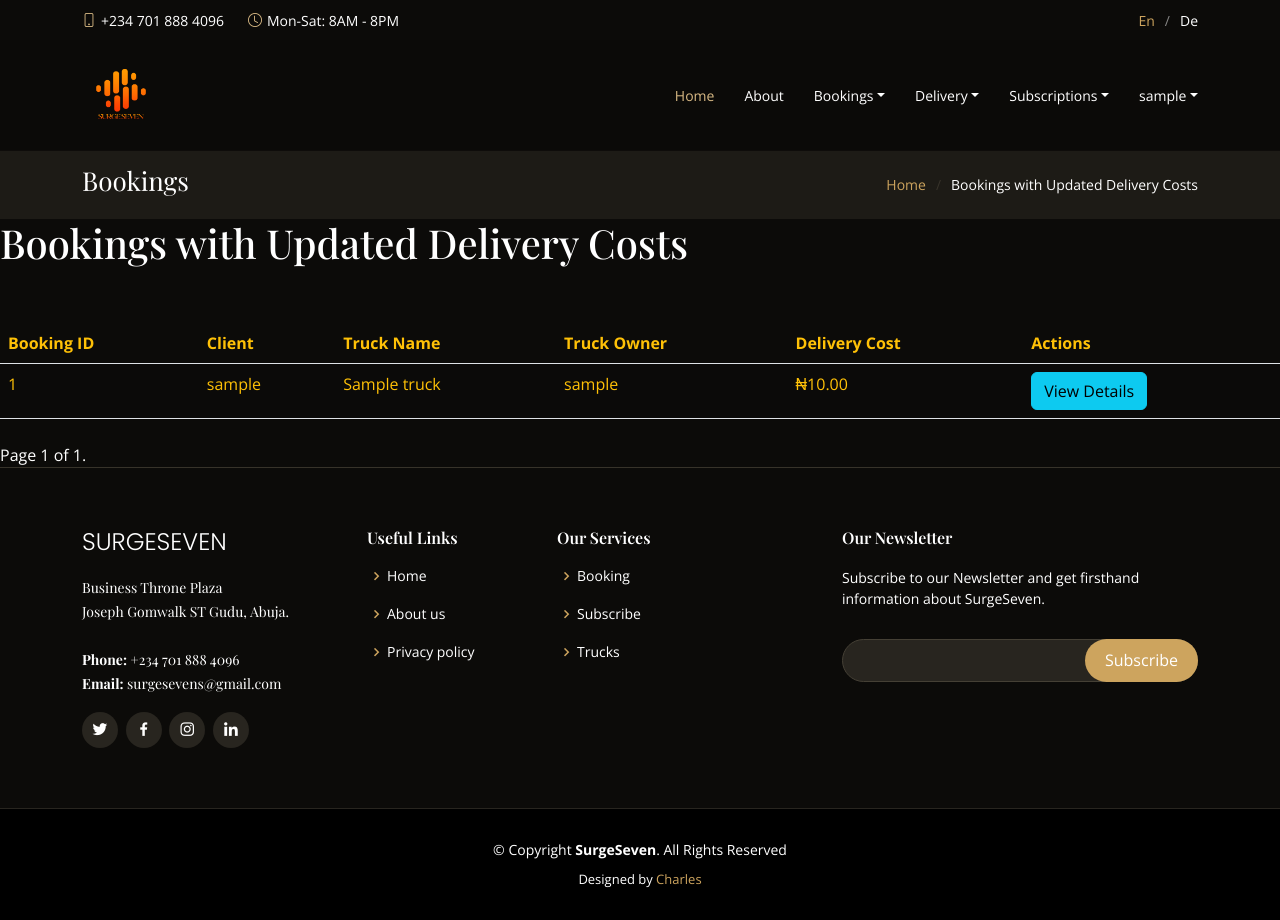
After one commit to Burger-karl/SurgeSeven, a Django app: page /booking/bookings/updated-cost/ in a window 1280 px wide. The commit adds this page. Run offline with Django 5.2, Linux system fonts and the light colour scheme; a user stored in the database is signed in; tables that the repository leaves empty hold one stand-in row (values such as "Sample post"); some libraries are stand-ins or nearby versions; some web fonts are replaced.

Commit message:
admin changes made

```diff
--- a/booking/urls.py
+++ b/booking/urls.py
@@ -2,7 +2,7 @@ from django.urls import path
 from .views import (
     TruckCreateView, TruckListView, BookingCreateView, BookingListView, AvailableTruckListView,
     GenerateReceiptView,
-    AdminTruckListView, AdminTruckDetailView, BookingUpdateDeliveryCostView
+    AdminTruckListView, AdminTruckDetailView, BookingUpdateDeliveryCostView, BookingWithUpdatedCostView
 )
 
 urlpatterns = [
@@ -19,4 +19,5 @@ urlpatterns = [
     path('admin/trucks/<int:pk>/', AdminTruckDetailView.as_view(), name='admin_truck_detail'),
     path('admin/bookings/', BookingUpdateDeliveryCostView.as_view(), name='admin-booking-list'),
     path('admin/bookings/update/<int:pk>/', BookingUpdateDeliveryCostView.as_view(), name='admin-update-delivery-cost'),
+    path('bookings/updated-cost/', BookingWithUpdatedCostView.as_view(), name='updated_cost_booking_list'),
 ]
--- a/booking/views.py
+++ b/booking/views.py
@@ -178,14 +178,117 @@ class AvailableTruckListView(ListView):
 
 # For AdminUser
 
+# from django.shortcuts import get_object_or_404, redirect, render
+# from django.contrib.auth.decorators import login_required, user_passes_test
+# from django.utils.decorators import method_decorator
+# from django.views.generic import ListView, View
+# from django.urls import reverse_lazy
+# from django.contrib import messages
+# from decimal import Decimal
+# from .models import Truck
+# from .forms import TruckApprovalForm
+
+# # Decorator to ensure user is superuser/admin
+# def admin_required(view_func):
+#     decorated_view_func = login_required(user_passes_test(lambda u: u.is_superuser)(view_func))
+#     return decorated_view_func
+
+# @method_decorator(admin_required, name='dispatch')
+# class AdminTruckListView(View):
+#     template_name = 'booking/admin_truck_list.html'
+#     success_url = reverse_lazy('admin_truck_list')
+
+#     def get(self, request):
+#         trucks = Truck.objects.filter(available=False)
+#         form = TruckApprovalForm()
+#         context = {
+#             'trucks': trucks,
+#             'form': form,
+#         }
+#         return render(request, self.template_name, context)
+
+#     def post(self, request):
+#         form = TruckApprovalForm(request.POST)
+#         if form.is_valid():
+#             truck_ids = form.cleaned_data.get('truck_ids')
+#             if truck_ids:
+#                 updated_count = Truck.objects.filter(id__in=truck_ids).update(available=True)
+#                 messages.success(request, f'{updated_count} truck(s) have been approved successfully.')
+#             else:
+#                 messages.warning(request, 'No trucks were selected for approval.')
+#         else:
+#             messages.error(request, 'Invalid form submission.')
+#         return redirect(self.success_url)
+
+# @method_decorator(admin_required, name='dispatch')
+# class AdminTruckDetailView(View):
+#     template_name = 'booking/admin_truck_detail.html'
+#     success_url = reverse_lazy('admin_truck_list')
+
+#     def get(self, request, pk):
+#         truck = get_object_or_404(Truck, pk=pk)
+#         context = {
+#             'truck': truck
+#         }
+#         return render(request, self.template_name, context)
+
+#     def post(self, request, pk):
+#         truck = get_object_or_404(Truck, pk=pk)
+#         action = request.POST.get('action')
+#         if action == 'approve':
+#             truck.available = True
+#             truck.save()
+#             messages.success(request, f'Truck "{truck.name}" has been approved.')
+#         elif action == 'reject':
+#             truck.delete()
+#             messages.success(request, f'Truck "{truck.name}" has been rejected and removed.')
+#         else:
+#             messages.error(request, 'Invalid action.')
+#         return redirect(self.success_url)
+
+
+# # Admin - Booking List and Update Delivery Cost View
+# @method_decorator([login_required, user_passes_test(lambda u: u.is_superuser)], name='dispatch')
+# class BookingUpdateDeliveryCostView(View):
+
+#     def get(self, request, pk=None):
+#         if pk:
+#             # Fetch the specific booking if pk is provided
+#             booking = get_object_or_404(Booking, pk=pk)
+#             return render(request, 'booking/update_delivery_cost.html', {'booking': booking})
+#         else:
+#             # Fetch all bookings to display in the list
+#             bookings = Booking.objects.all().select_related('truck', 'client', 'truck__owner')
+#             return render(request, 'booking/booking_list_admin.html', {'bookings': bookings})
+
+#     def post(self, request, pk):
+#         booking = get_object_or_404(Booking, pk=pk)
+#         delivery_cost = request.POST.get("delivery_cost")
+#         if not delivery_cost or Decimal(delivery_cost) <= 0:
+#             raise PermissionDenied("A valid delivery cost is required.")
+
+#         delivery_cost = Decimal(delivery_cost)  # Convert to Decimal
+#         booking.delivery_cost = delivery_cost
+#         booking.total_delivery_cost = delivery_cost + booking.insurance_payment
+#         booking.save()
+
+#         return redirect('admin-booking-list')
+
+
+
+
+
+
+from django.core.paginator import Paginator
 from django.shortcuts import get_object_or_404, redirect, render
 from django.contrib.auth.decorators import login_required, user_passes_test
 from django.utils.decorators import method_decorator
-from django.views.generic import ListView, View
+from django.views.generic import View
 from django.urls import reverse_lazy
 from django.contrib import messages
 from decimal import Decimal
-from .models import Truck
+from django.core.exceptions import PermissionDenied
+from .models import Truck, Booking
 from .forms import TruckApprovalForm
 
 # Decorator to ensure user is superuser/admin
@@ -193,6 +296,7 @@ def admin_required(view_func):
     decorated_view_func = login_required(user_passes_test(lambda u: u.is_superuser)(view_func))
     return decorated_view_func
 
+# Admin Truck List View with Pagination
 @method_decorator(admin_required, name='dispatch')
 class AdminTruckListView(View):
     template_name = 'booking/admin_truck_list.html'
@@ -200,9 +304,13 @@ class AdminTruckListView(View):
 
     def get(self, request):
         trucks = Truck.objects.filter(available=False)
+        paginator = Paginator(trucks, 5)  # Show 5 trucks per page
+        page_number = request.GET.get('page')
+        page_obj = paginator.get_page(page_number)
+
         form = TruckApprovalForm()
         context = {
-            'trucks': trucks,
+            'page_obj': page_obj,
             'form': form,
         }
         return render(request, self.template_name, context)
@@ -219,6 +327,7 @@ class AdminTruckListView(View):
         else:
             messages.error(request, 'Invalid form submission.')
         return redirect(self.success_url)
+
 
 @method_decorator(admin_required, name='dispatch')
 class AdminTruckDetailView(View):
@@ -247,19 +356,21 @@ class AdminTruckDetailView(View):
         return redirect(self.success_url)
 
 
-# Admin - Booking List and Update Delivery Cost View
-@method_decorator([login_required, user_passes_test(lambda u: u.is_superuser)], name='dispatch')
+# Admin Booking Update Delivery Cost View with Pagination and Filtering
+@method_decorator(admin_required, name='dispatch')
 class BookingUpdateDeliveryCostView(View):
+    template_name = 'booking/booking_list_admin.html'
 
-    def get(self, request, pk=None):
-        if pk:
-            # Fetch the specific booking if pk is provided
-            booking = get_object_or_404(Booking, pk=pk)
-            return render(request, 'booking/update_delivery_cost.html', {'booking': booking})
-        else:
-            # Fetch all bookings to display in the list
-            bookings = Booking.objects.all().select_related('truck', 'client', 'truck__owner')
-            return render(request, 'booking/booking_list_admin.html', {'bookings': bookings})
+    def get(self, request):
+        # Fetch bookings where delivery cost is not set
+        bookings = Booking.objects.filter(delivery_cost__isnull=True).select_related('truck', 'client', 'truck__owner')
+
+        # Add pagination
+        paginator = Paginator(bookings, 5)  # Show 5 bookings per page
+        page_number = request.GET.get('page')
+        page_obj = paginator.get_page(page_number)
+
+        return render(request, self.template_name, {'page_obj': page_obj})
 
     def post(self, request, pk):
         booking = get_object_or_404(Booking, pk=pk)
@@ -272,4 +383,21 @@ class BookingUpdateDeliveryCostView(View):
         booking.total_delivery_cost = delivery_cost + booking.insurance_payment
         booking.save()
 
-        return redirect('admin-booking-list')
+        messages.success(request, "Delivery cost updated successfully.")
+        return redirect('admin-booking-update-delivery-cost')
+
+# View for Bookings with Updated Delivery Costs with Pagination
+@method_decorator(admin_required, name='dispatch')
+class BookingWithUpdatedCostView(View):
+    template_name = 'booking/updated_cost_booking_list.html'
+
+    def get(self, request):
+        # Fetch bookings where delivery cost is set
+        bookings = Booking.objects.filter(delivery_cost__isnull=False).select_related('truck', 'client', 'truck__owner')
+
+        # Add pagination
+        paginator = Paginator(bookings, 5)  # Show 5 bookings per page
+        page_number = request.GET.get('page')
+        page_obj = paginator.get_page(page_number)
+
+        return render(request, self.template_name, {'page_obj': page_obj})
--- a/templates/base.html
+++ b/templates/base.html
@@ -126,6 +126,13 @@
                         <ul class="dropdown-menu" id="drop" aria-labelledby="profileDropdown">
                             <li><a href="{% url 'admin_truck_list' %}" class="dropdown-item">Uploaded Trucks</a></li>
                             <li><a href="{% url 'admin-booking-list' %}" class="dropdown-item">Bookings</a></li>
+                            <li><a href="{% url 'updated_cost_booking_list' %}" class="dropdown-item">Updated Bookings</a></li>
+                        </ul>
+                    </li>
+                    <li class="nav-item dropdown">
+                        <a href="" class="nav-link dropdown-toggle" id="profileDropdown" role="button" data-bs-toggle="dropdown" aria-expanded="false">Deliveries</a>
+                        <ul class="dropdown-menu" id="drop" aria-labelledby="profileDropdown">
+                            <li><a href="{% url 'admin_delivery_schedule_list' %}" class="dropdown-item">Delivery Schedules</a></li>
                         </ul>
                     </li>
                     <li class="nav-item dropdown">
@@ -202,7 +209,6 @@
                                 <a href="#" class="twitter"><i class="bx bxl-twitter"></i></a>
                                 <a href="#" class="facebook"><i class="bx bxl-facebook"></i></a>
                                 <a href="#" class="instagram"><i class="bx bxl-instagram"></i></a>
-                                <a href="#" class="google-plus"><i class="bx bxl-skype"></i></a>
                                 <a href="#" class="linkedin"><i class="bx bxl-linkedin"></i></a>
                             </div>
                         </div>
@@ -213,8 +219,6 @@
                         <ul>
                             <li><i class="bx bx-chevron-right"></i> <a href="#">Home</a></li>
                             <li><i class="bx bx-chevron-right"></i> <a href="#">About us</a></li>
-                            <li><i class="bx bx-chevron-right"></i> <a href="#">Services</a></li>
-                            <li><i class="bx bx-chevron-right"></i> <a href="#">Terms of service</a></li>
                             <li><i class="bx bx-chevron-right"></i> <a href="#">Privacy policy</a></li>
                         </ul>
                     </div>
@@ -225,8 +229,6 @@
                             <li><i class="bx bx-chevron-right"></i> <a href="#">Booking</a></li>
                             <li><i class="bx bx-chevron-right"></i> <a href="#">Subscribe</a></li>
                             <li><i class="bx bx-chevron-right"></i> <a href="#">Trucks</a></li>
-                            <li><i class="bx bx-chevron-right"></i> <a href="#">Gallery</a></li>
-                            <li><i class="bx bx-chevron-right"></i> <a href="#">Team</a></li>
                         </ul>
                     </div>
 
@@ -245,7 +247,7 @@
 
         <div class="container">
             <div class="copyright">
-                &copy; Copyright <strong><span>Burger</span></strong>. All Rights Reserved
+                &copy; Copyright <strong><span>SurgeSeven</span></strong>. All Rights Reserved
             </div>
             <div class="credits">
                 Designed by <a href="#">Charles</a>
--- /dev/null
+++ b/templates/booking/updated_cost_booking_list.html
@@ -0,0 +1,74 @@
+{% extends 'base.html' %}
+{% load static %}
+{% block title %}Bookings with Updated Delivery Costs{% endblock title %}
+
+{% block banner-slider %}
+    <section class="breadcrumbs">
+        <div class="container">
+            <div class="d-flex justify-content-between align-items-center">
+                <h2>Bookings</h2>
+                <ol>
+                    <li><a href="#">Home</a></li>
+                    <li>Bookings with Updated Delivery Costs</li>
+                </ol>
+            </div>
+        </div>
+    </section>
+{% endblock %}
+
+{% block main-content %}
+<h1>Bookings with Updated Delivery Costs</h1>
+
+<br>
+
+{% if page_obj.object_list %}
+    <table class="table table-striped mt-4">
+        <thead>
+            <tr>
+                <th class="text-warning">Booking ID</th>
+                <th class="text-warning">Client</th>
+                <th class="text-warning">Truck Name</th>
+                <th class="text-warning">Truck Owner</th>
+                <th class="text-warning">Delivery Cost</th>
+                <th class="text-warning">Actions</th>
+            </tr>
+        </thead>
+        <tbody>
+            {% for booking in page_obj %}
+            <tr>
+                <td class="text-warning">{{ booking.id }}</td>
+                <td class="text-warning">{{ booking.client.username }}</td>
+                <td class="text-warning">{{ booking.truck.name }}</td>
+                <td class="text-warning">{{ booking.truck.owner.username }}</td>
+                <td class="text-warning">&#8358;{{ booking.delivery_cost }}</td>
+                <td>
+                    <a href="#" class="btn btn-info">View Details</a>
+                </td>
+            </tr>
+            {% endfor %}
+        </tbody>
+    </table>
+
+    <!-- Pagination Controls -->
+    <div class="pagination mt-4">
+        <span class="step-links">
+            {% if page_obj.has_previous %}
+                <a href="?page=1">&laquo; first</a>
+                <a href="?page={{ page_obj.previous_page_number }}">previous</a>
+            {% endif %}
+
+            <span class="current">
+                Page {{ page_obj.number }} of {{ page_obj.paginator.num_pages }}.
+            </span>
+
+            {% if page_obj.has_next %}
+                <a href="?page={{ page_obj.next_page_number }}">next</a>
+                <a href="?page={{ page_obj.paginator.num_pages }}">last &raquo;</a>
+            {% endif %}
+        </span>
+    </div>
+{% else %}
+    <p>No bookings with updated delivery costs available.</p>
+{% endif %}
+
+{% endblock %}
--- a/templates/delivery/admin_delivery_schedule_list.html
+++ b/templates/delivery/admin_delivery_schedule_list.html
@@ -8,7 +8,7 @@
         <div class="d-flex justify-content-between align-items-center">
             <h2>Delivery Schedules</h2>
             <ol>
-                <li><a href="#">Home</a></li>
+                <li><a href="{% url 'admin_home' %}">Home</a></li>
                 <li>Delivery Schedules of Clients</li>
             </ol>
         </div>
--- a/templates/delivery/update_delivery_status.html
+++ b/templates/delivery/update_delivery_status.html
@@ -8,7 +8,7 @@
         <div class="d-flex justify-content-between align-items-center">
             <h2>Delivery Status Update</h2>
             <ol>
-                <li><a href="#">Home</a></li>
+                <li><a href="{% url 'admin_home' %}">Home</a></li>
                 <li>Delivery Status Update</li>
             </ol>
         </div>
```
Also changed, not shown: delivery/apps.py (+11 -1 lines), delivery/signals.py (added, +39 -0 lines), payment/views.py (+33 -1 lines), templates/booking/admin_truck_list.html (+21 -6 lines), templates/booking/update_delivery_cost.html (+19 -1 lines), templates/delivery/active_delivery_list.html (+9 -8 lines), templates/delivery/delivery_history_list.html (+8 -8 lines).
